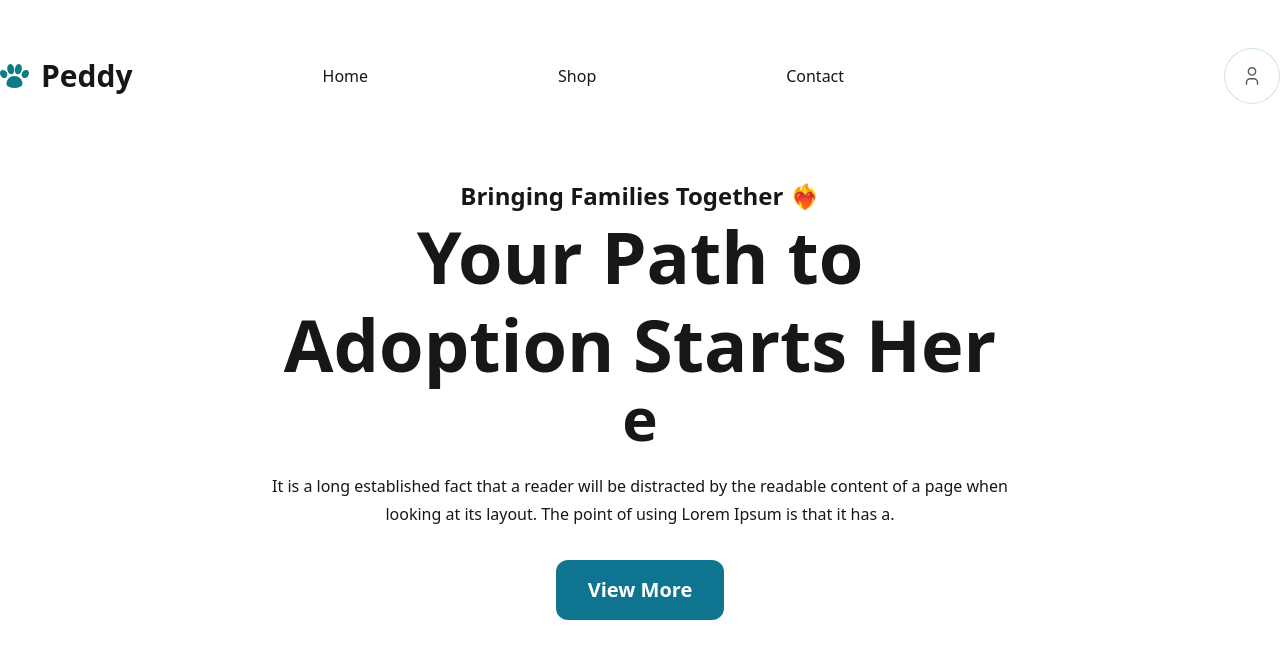
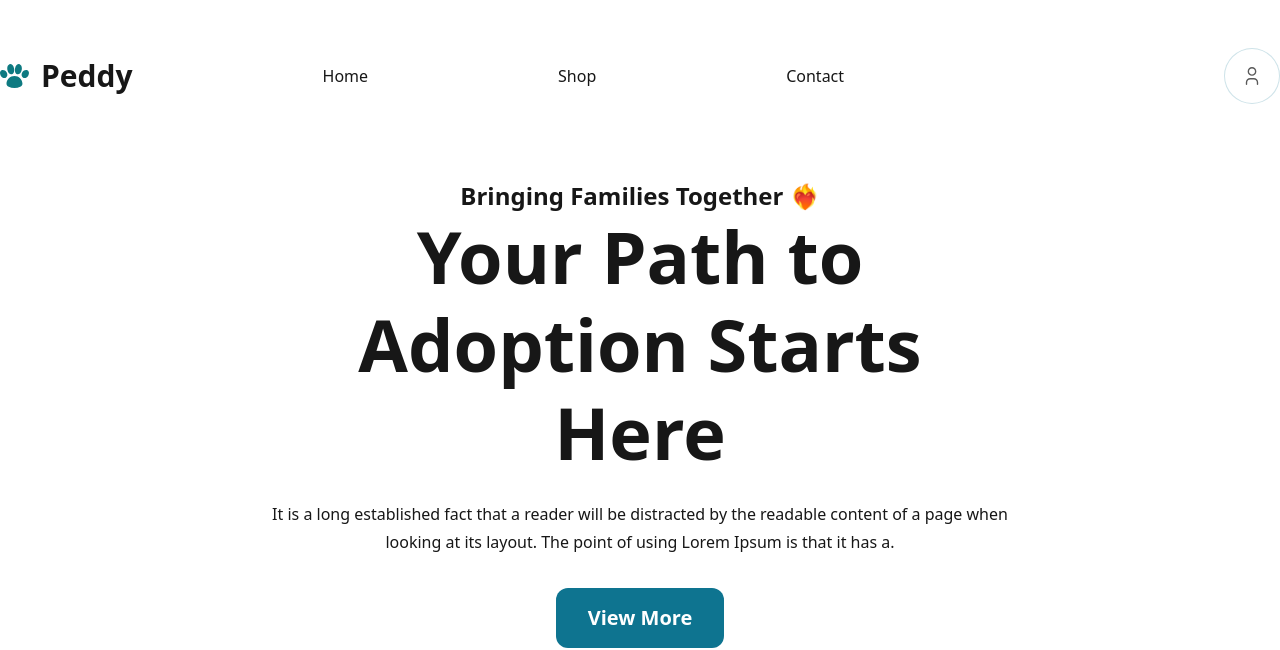
Before and after one commit to hasanRafi2002/ph_1b10_rafi_assignment_06, a plain HTML site: page index.html in a window 1280 px wide. Shown: the top 650 px of the page. Drawn offline with nearby package versions, Linux system fonts and the light colour scheme; no server answers.

Commit message:
checking

```diff
--- a/index.html
+++ b/index.html
@@ -116,9 +116,8 @@
                   </span>
                   <br />
                   <span class="text-7xl leading-[88px]">
-                    Your Path to Adoption Starts Her
+                    Your Path to Adoption Starts Here
                   </span>
-                  e
                 </div>
                 <div class="mt-6 text-base leading-7 w-[752px] max-md:max-w-full">
                   It is a long established fact that a reader will be distracted by
```
Also changed, not shown: 2 other files.
